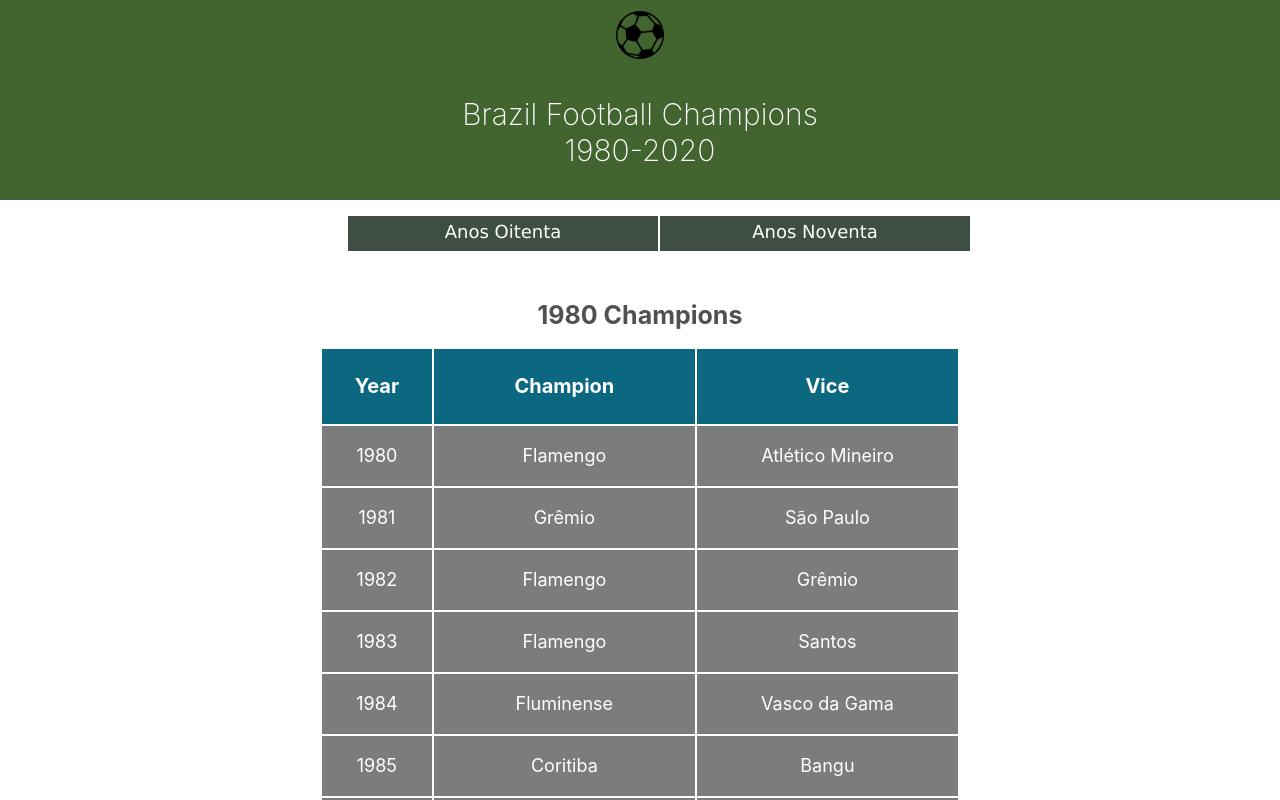
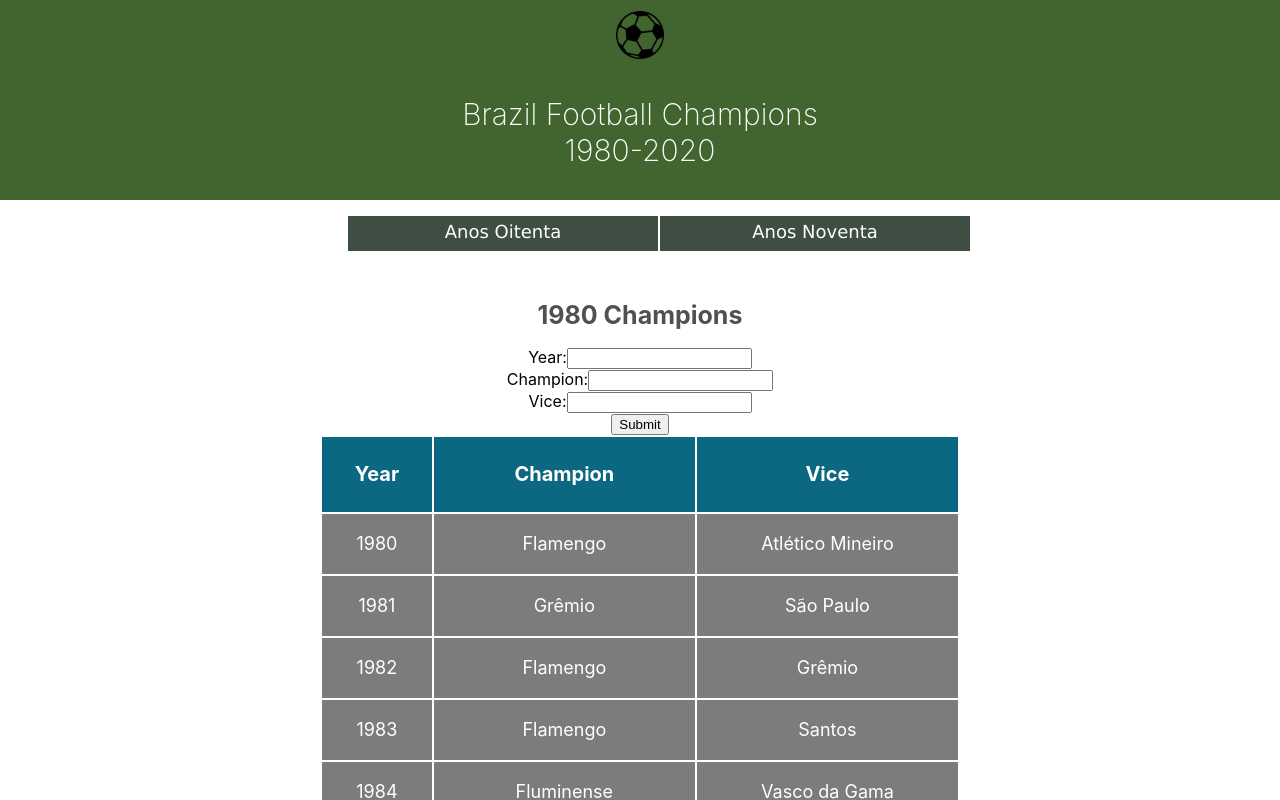
Before and after one commit to darciovilela/react-football, a React (Create React App) app: page / in a window 1280 px wide. Shown: the top 800 px of the page. Built offline with nearby package versions, Linux system fonts and the light colour scheme; data requests are answered from the project's data file.

Commit message:
Add form to site

```diff
--- a/src/components/Noventa.tsx
+++ b/src/components/Noventa.tsx
@@ -1,5 +1,6 @@
 import { useState, useEffect } from 'react';
 import axios from 'axios';
+import { NoventaForm } from './NoventaForm';
 
 export interface Noventa {
   id?: string;
@@ -29,6 +30,7 @@
   return (
     <div>
       <h1>1990 Champions</h1>
+      <NoventaForm setDate={setDate} />
       <table className="center">
         <thead className="noventa-table-head">
           <tr>
--- /dev/null
+++ b/src/components/NoventaForm.tsx
@@ -0,0 +1,77 @@
+import { useState, useEffect } from 'react';
+import axios from 'axios';
+import { Noventa } from './Noventa';
+
+// estado inicial do form vazio
+const emptyNoventa: Noventa = {
+  year: '',
+  champion: '',
+  vice: '',
+};
+
+interface IProps {
+  setDate: Function;
+}
+
+export const NoventaForm: React.FC<IProps> = ({ setDate }) => {
+  const [formState, setFormState] = useState(emptyNoventa);
+
+  const createNoventa = async (noventa: Noventa) => {
+    const result = await axios.post<Noventa>(
+      'http://localhost:4000/noventa',
+      noventa
+    );
+  };
+
+  const handleChange = (event: any) => {
+    setFormState({
+      ...formState,
+      [event.target.name]: event.target.value,
+    });
+  };
+
+  const handleSubmit = (event: any) => {
+    event.preventDefault();
+    createNoventa(formState);
+    setDate(+new Date());
+    setFormState(emptyNoventa);
+  };
+
+  return (
+    <div>
+      <form onSubmit={handleSubmit}>
+        <div>
+          <label>Year:</label>
+          <input
+            className="center"
+            type="text"
+            name="year"
+            value={formState.year}
+            onChange={handleChange}
+          />
+        </div>
+        <div>
+          <label>Champion:</label>
+          <input
+            className="center"
+            type="text"
+            name="champion"
+            value={formState.champion}
+            onChange={handleChange}
+          />
+        </div>
+        <div>
+          <label>Vice:</label>
+          <input
+            className="center"
+            type="text"
+            name="vice"
+            value={formState.vice}
+            onChange={handleChange}
+          />
+        </div>
+        <input className="submit" type="submit" />
+      </form>
+    </div>
+  );
+};
--- a/src/components/Oitenta.tsx
+++ b/src/components/Oitenta.tsx
@@ -1,5 +1,6 @@
 import { useState, useEffect } from 'react';
 import axios from 'axios';
+import { OitentaForm } from './OitentaForm';
 
 //declaracao do que sera passado na interface
 export interface Oitenta {
@@ -32,6 +33,7 @@
   return (
     <div>
       <h1>1980 Champions</h1>
+      <OitentaForm setDate={setDate} />
       <table className="center">
         <thead className="oitenta-table-head">
           <tr>
--- /dev/null
+++ b/src/components/OitentaForm.tsx
@@ -0,0 +1,77 @@
+import { useState, useEffect } from 'react';
+import axios from 'axios';
+import { Oitenta } from './Oitenta';
+
+// estado inicial do form vazio
+const emptyOitenta: Oitenta = {
+  year: '',
+  champion: '',
+  vice: '',
+};
+
+interface IProps {
+  setDate: Function;
+}
+
+export const OitentaForm: React.FC<IProps> = ({ setDate }) => {
+  const [formState, setFormState] = useState(emptyOitenta);
+
+  const createOitenta = async (oitenta: Oitenta) => {
+    const result = await axios.post<Oitenta>(
+      'http://localhost:4000/oitenta',
+      oitenta
+    );
+  };
+
+  const handleChange = (event: any) => {
+    setFormState({
+      ...formState,
+      [event.target.name]: event.target.value,
+    });
+  };
+
+  const handleSubmit = (event: any) => {
+    event.preventDefault();
+    createOitenta(formState);
+    setDate(+new Date());
+    setFormState(emptyOitenta);
+  };
+
+  return (
+    <div>
+      <form onSubmit={handleSubmit}>
+        <div>
+          <label>Year:</label>
+          <input
+            className="center"
+            type="text"
+            name="year"
+            value={formState.year}
+            onChange={handleChange}
+          />
+        </div>
+        <div>
+          <label>Champion:</label>
+          <input
+            className="center"
+            type="text"
+            name="champion"
+            value={formState.champion}
+            onChange={handleChange}
+          />
+        </div>
+        <div>
+          <label>Vice:</label>
+          <input
+            className="center"
+            type="text"
+            name="vice"
+            value={formState.vice}
+            onChange={handleChange}
+          />
+        </div>
+        <input className="submit" type="submit" />
+      </form>
+    </div>
+  );
+};
```
